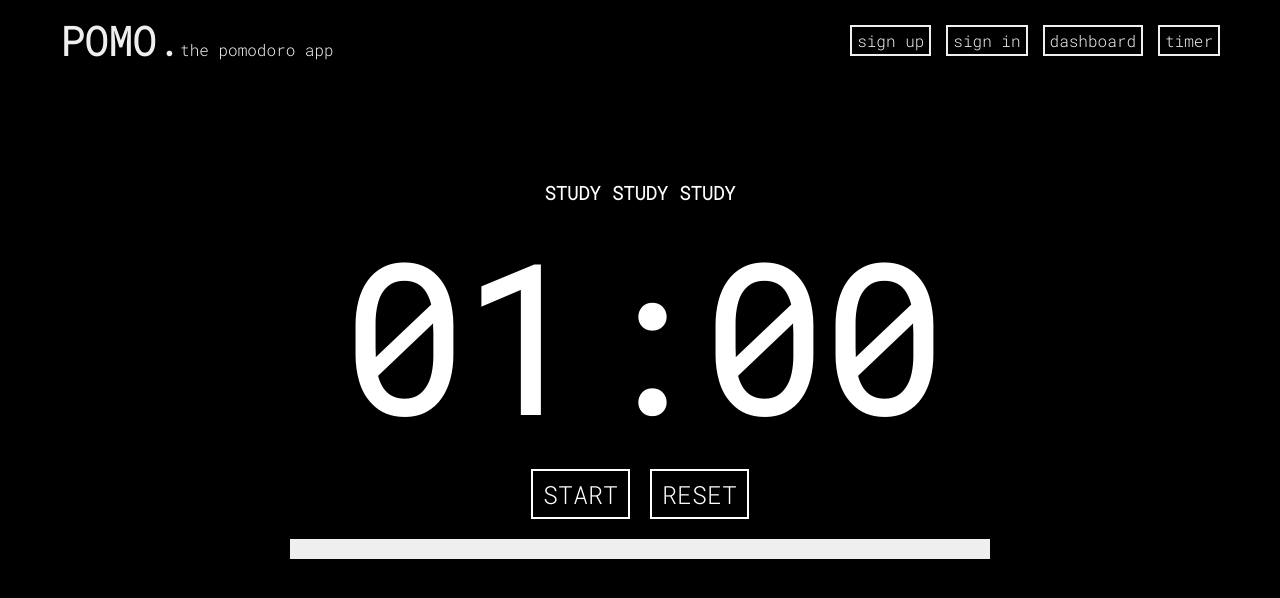
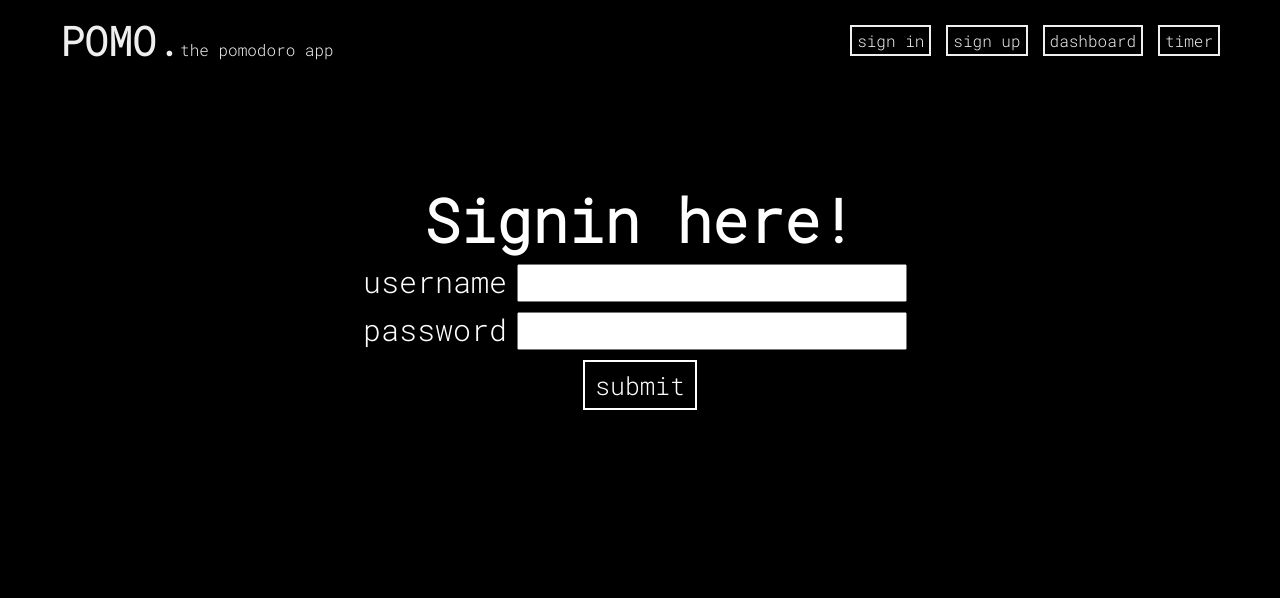
Before and after one commit to nickcosmo/pomo-app, a Vue app: page /signin in a window 1280 px wide. Shown: the top 598 px of the page. Built offline with nearby package versions, Linux system fonts and the light colour scheme.

Commit message:
add vue router and button styling

```diff
--- a/package.json
+++ b/package.json
@@ -9,7 +9,8 @@
   },
   "dependencies": {
     "core-js": "^3.6.5",
-    "vue": "^3.0.0"
+    "vue": "^3.0.0",
+    "vue-router": "^4.0.0-rc.6"
   },
   "devDependencies": {
     "@vue/cli-plugin-babel": "~4.5.0",
--- a/src/App.vue
+++ b/src/App.vue
@@ -1,17 +1,15 @@
 <template>
   <app-header></app-header>
   <div>
-      <timer></timer>
+      <router-view></router-view>
   </div>
 </template>
 
 <script>
 import AppHeader from './components/AppHeader.vue';
-import Timer from './components/Timer.vue';
 
 export default {
   components: {
-    Timer,
     AppHeader,
   }
 }
--- a/src/components/AppHeader.vue
+++ b/src/components/AppHeader.vue
@@ -6,10 +6,10 @@
     </div>
     <div>
       <ul>
-        <li>sign up</li>
-        <li>sign in</li>
-        <li>dashboard</li>
-        <li>timer</li>
+        <li><router-link to="/signin">sign in</router-link></li>
+        <li><router-link to="">sign up</router-link></li>
+        <li><router-link to="">dashboard</router-link></li>
+        <li><router-link to="/timer">timer</router-link></li>
       </ul>
     </div>
   </nav>
@@ -56,4 +56,9 @@ li:hover {
   border-color: #00f6f6;
   color: #00f6f6;
 }
+
+a {
+  text-decoration: none;
+  color: inherit;
+}
 </style>
--- /dev/null
+++ b/src/components/Signin.vue
@@ -0,0 +1,40 @@
+<template>
+  <div>
+    <h1>Signin here!</h1>
+    <form action="">
+      <div class="form-control">
+        <label for="username">username</label>
+        <input type="text" id="username" name="username" />
+      </div>
+      <div class="form-control">
+        <label for="password">password</label>
+        <input type="password" id="password" name="password" />
+      </div>
+      <base-button>submit</base-button>
+    </form>
+  </div>
+</template>
+
+<script>
+import BaseButton from './UI/BaseButton.vue';
+
+export default {
+    components: {
+        BaseButton
+    }
+};
+</script>
+
+<style>
+h1 {
+    font-size: 60px;
+}
+
+label, input {
+    font-size:30px;
+}
+
+button, input {
+    margin: 5px 10px;
+}
+</style>
--- a/src/components/Timer.vue
+++ b/src/components/Timer.vue
@@ -2,16 +2,16 @@
   <div>
     <h3 v-if="status == 'study'">STUDY STUDY STUDY</h3>
     <h3 v-if="status == 'break'">BREAK BREAK BREAK</h3>
-    <h1 class="timer">{{ displayMinutes }}:{{ displaySeconds }}</h1>
+    <keep-alive><h1 class="timer">{{ displayMinutes }}:{{ displaySeconds }}</h1></keep-alive>
 
     <div>
-      <button @click="startTimer">START</button>
-      <button @click="resetTimer">RESET</button>
+      <base-button @click="startTimer">START</base-button>
+      <base-button @click="resetTimer">RESET</base-button>
     </div>
-    <div class="circle-container">
-      <div class="outest-circle circle">
+    <div class="bar-container">
+      <div class="outest-bar bar">
         <div
-          class="outer-circle circle"
+          class="outer-bar bar"
           :style="{ width: progressWidth + '%' }"
         ></div>
       </div>
@@ -20,10 +20,12 @@
 </template>
 
 <script>
+import BaseButton from './UI/BaseButton.vue';
+
 export default {
   data() {
     return {
-      minutes: 1,
+      minutes: 25,
       seconds: 0,
       startCount: 0,
       intId: null,
@@ -93,6 +95,9 @@ export default {
   mounted: function () {
     this.setTitle();
   },
+  components: {
+    BaseButton
+  }
 };
 </script>
 
@@ -102,43 +107,25 @@ export default {
   color: white;
 }
 
-button {
-  font-family: inherit;
-  font-size: 25px;
-  height: 50px;
-  outline: none;
-  border: 2px solid white;
-  background-color: inherit;
-  color: white;
-  padding: 5px 10px;
-  cursor: pointer;
-  margin: 0px 10px;
-}
-
-button:hover {
-  border-color: #00ffff;
-  color: #00ffff;
-}
-
-.circle-container {
+.bar-container {
   margin-top: 20px;
   display: flex;
   align-items: center;
   justify-content: center;
 }
 
-.circle {
+.bar {
   display: inline-block;
   height: 20px;
 }
 
-.outest-circle {
+.outest-bar {
   display: inline-block;
   width: 700px;
   background-color: #efefef;
 }
 
-.outer-circle {
+.outer-bar {
   display: flex;
   align-items: center;
   justify-content: center;
--- /dev/null
+++ b/src/components/UI/BaseButton.vue
@@ -0,0 +1,30 @@
+<template>
+  <button>
+      <slot></slot>
+  </button>
+</template>
+
+<script>
+export default {
+}
+</script>
+
+<style>
+button {
+  font-family: inherit;
+  font-size: 25px;
+  height: 50px;
+  outline: none;
+  border: 2px solid white;
+  background-color: inherit;
+  color: white;
+  padding: 5px 10px;
+  cursor: pointer;
+  margin: 0px 10px;
+}
+
+button:hover {
+  border-color: #00ffff;
+  color: #00ffff;
+}
+</style>
--- a/src/main.js
+++ b/src/main.js
@@ -1,4 +1,22 @@
-import { createApp } from 'vue'
-import App from './App.vue'
+import { createApp } from "vue";
+import { createRouter, createWebHistory } from "vue-router";
+import App from "./App.vue";
 
-createApp(App).mount('#app')
+
+import Timer from './components/Timer.vue';
+import Signin from './components/Signin.vue';
+
+const router = createRouter({
+  history: createWebHistory(),
+  routes: [
+    { path: "/", redirect: "/timer" },
+    { path: "/timer", component: Timer },
+    { path: "/signin", component: Signin },
+  ],
+});
+
+const app = createApp(App);
+
+app.use(router);
+
+app.mount("#app");
```
Also changed, not shown: 1 other file (tests, documents, lock files or other folders).
